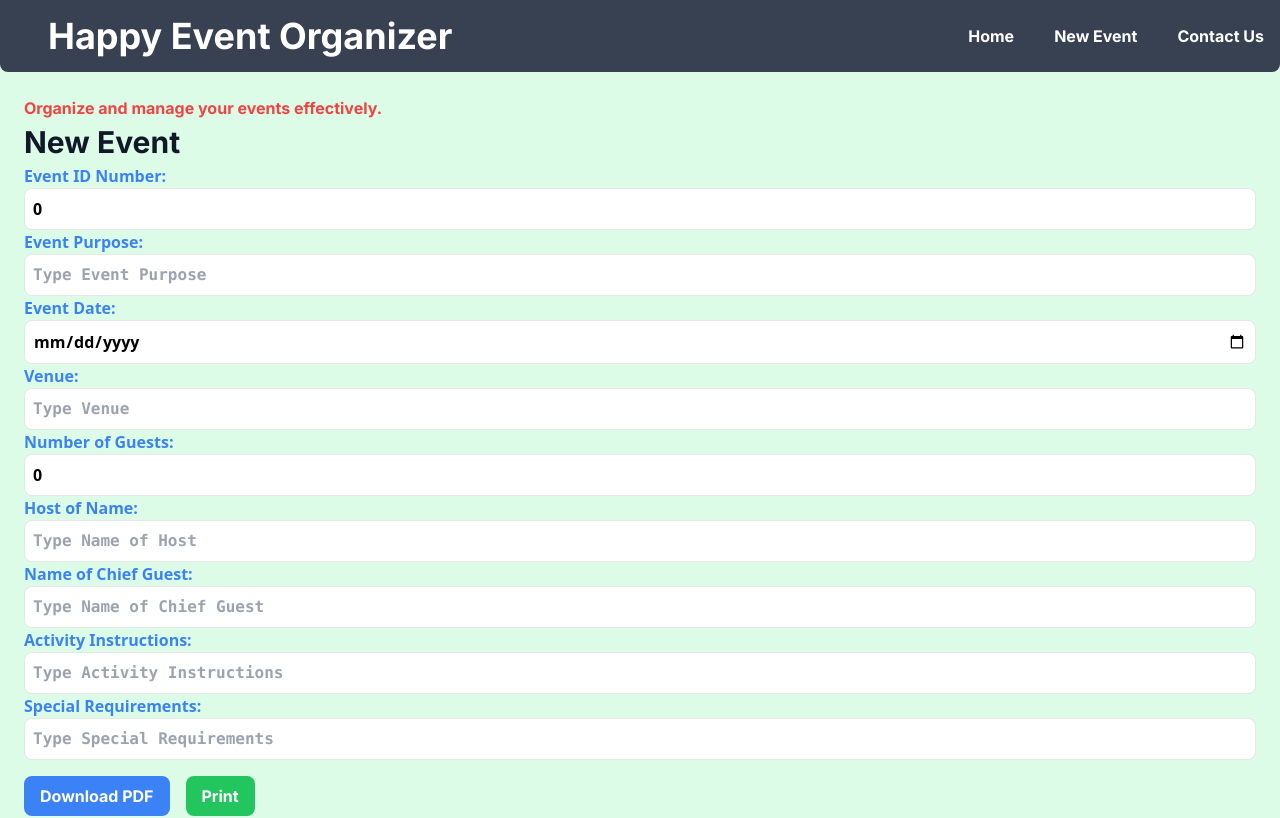
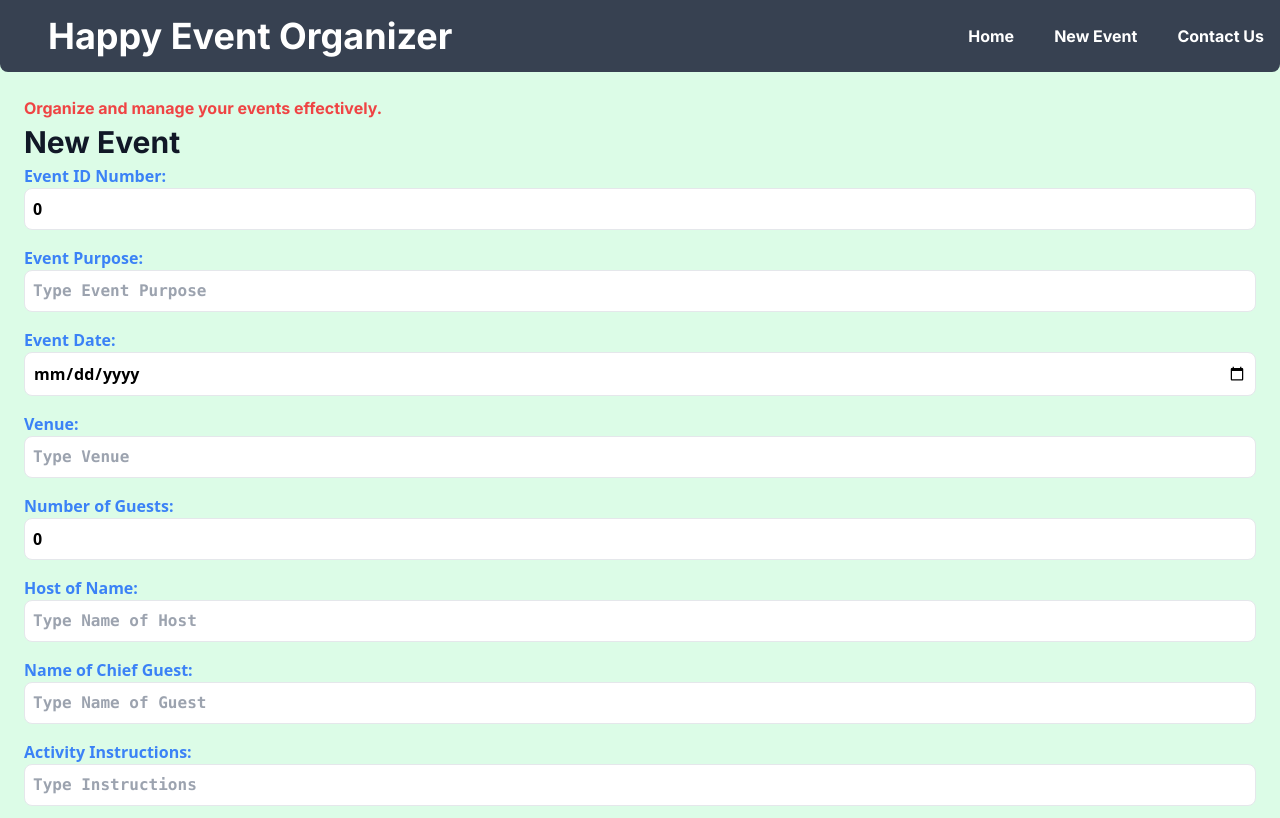
Before and after one commit to azmataliakbar/Party-Event-Organizer, a Next.js app: page /event-form in a window 1280 px wide. Shown: the top 818 px of the page. Built offline with nearby package versions, Linux system fonts and the light colour scheme.

Commit message:
fixing size

```diff
--- a/src/app/components/EventForm.tsx
+++ b/src/app/components/EventForm.tsx
@@ -101,7 +101,7 @@ const EventForm: React.FC<EventFormProps> = ({ onSave }) => {
   return (
     <>
       <form onSubmit={handleSubmit} className="space-y-4">
-        <label className="text-blue-500 font-sans font-semibold hover:text-red-500">Event ID Number:
+  <label className="text-blue-500 font-sans font-semibold hover:text-red-500 block mb-4">Event ID Number:
     <input
       type="number"
       name="eventId"
@@ -111,7 +111,8 @@ const EventForm: React.FC<EventFormProps> = ({ onSave }) => {
       placeholder="Type Event ID Number"
     />
   </label>
-        <label className="text-blue-500 font-sans font-semibold hover:text-red-500">Event Purpose:
+
+  <label className="text-blue-500 font-sans font-semibold hover:text-red-500 block mb-4">Event Purpose:
     <input
       type="text"
       name="eventName"
@@ -121,7 +122,8 @@ const EventForm: React.FC<EventFormProps> = ({ onSave }) => {
       placeholder="Type Event Purpose"
     />
   </label>
-        <label className="text-blue-500 font-sans font-semibold hover:text-red-500">Event Date:
+
+  <label className="text-blue-500 font-sans font-semibold hover:text-red-500 block mb-4">Event Date:
     <input
       type="date"
       name="eventDate"
@@ -131,8 +133,8 @@ const EventForm: React.FC<EventFormProps> = ({ onSave }) => {
       placeholder="Event Date"
     />
   </label>
-        <br />
-        <label className="text-blue-500 font-sans font-semibold hover:text-red-500">Venue:
+
+  <label className="text-blue-500 font-sans font-semibold hover:text-red-500 block mb-4">Venue:
     <input
       type="text"
       name="venue"
@@ -142,7 +144,8 @@ const EventForm: React.FC<EventFormProps> = ({ onSave }) => {
       placeholder="Type Venue"
     />
   </label>
-        <label className="text-blue-500 font-sans font-semibold hover:text-red-500">Number of Guests:
+
+  <label className="text-blue-500 font-sans font-semibold hover:text-red-500 block mb-4">Number of Guests:
     <input
       type="number"
       name="numGuests"
@@ -152,7 +155,8 @@ const EventForm: React.FC<EventFormProps> = ({ onSave }) => {
       placeholder="Type Number of Guests"
     />
   </label>
-        <label className="text-blue-500 font-sans font-semibold hover:text-red-500">Host of Name:
+
+  <label className="text-blue-500 font-sans font-semibold hover:text-red-500 block mb-4">Host of Name:
     <input
       type="text"
       name="hostName"
@@ -162,34 +166,37 @@ const EventForm: React.FC<EventFormProps> = ({ onSave }) => {
       placeholder="Type Name of Host"
     />
   </label>
-        <label className="text-blue-500 font-sans font-semibold hover:text-red-500">Name of Chief Guest:
+
+  <label className="text-blue-500 font-sans font-semibold hover:text-red-500 block mb-4">Name of Chief Guest:
     <input
       type="text"
       name="chiefGuest"
       value={formData.chiefGuest}
       onChange={handleChange}
       className="border p-2 w-full text-black font-mono rounded-lg"
-            placeholder="Type Name of Chief Guest"
+      placeholder="Type Name of Guest"
     />
   </label>
-        <label className="text-blue-500 font-sans font-semibold hover:text-red-500">Activity Instructions:
+
+  <label className="text-blue-500 font-sans font-semibold hover:text-red-500 block mb-4">Activity Instructions:
     <input
       type="text"
       name="activity"
       value={formData.activity}
       onChange={handleChange}
       className="border p-2 w-full text-black font-mono rounded-lg"
-            placeholder="Type Activity Instructions"
+      placeholder="Type Instructions"
     />
   </label>
-        <label className="text-blue-500 font-sans font-semibold hover:text-red-500">Special Requirements:
+
+  <label className="text-blue-500 font-sans font-semibold hover:text-red-500 block mb-4">Special Requirements:
     <input
       type="text"
       name="specialRequirements"
       value={formData.specialRequirements}
       onChange={handleChange}
       className="border p-2 w-full text-black font-mono rounded-lg"
-            placeholder="Type Special Requirements"
+      placeholder="Type Requirements"
     />
   </label>
         <div className="flex mt-2">
```
Lines whose indentation alone changed are shown as unchanged.
